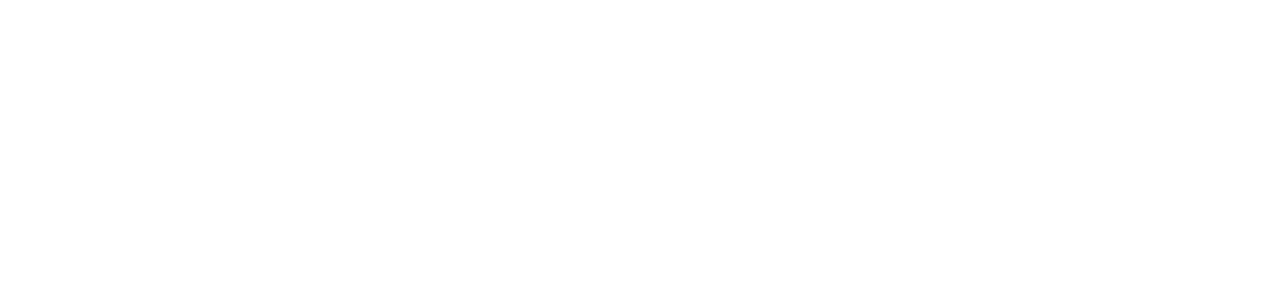
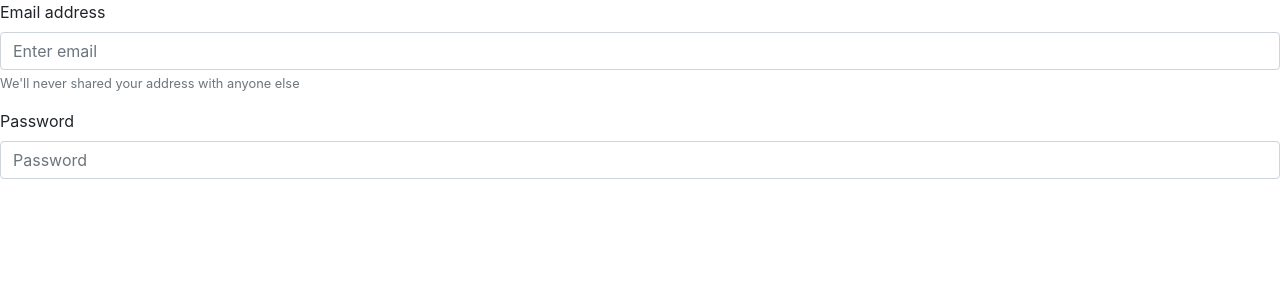
Before and after one commit to crobertson10/AREA, a React (Create React App) app in the folder web/: page /sign-in in a window 1280 px wide. Shown: the top 300 px of the page. Built offline with nearby package versions, Linux system fonts and the light colour scheme.

Commit message:
[+] Sign-in page
Adding a Sign-in page, with an integrated component "MyForm" to get user's email and password

```diff
--- a/web/package.json
+++ b/web/package.json
@@ -6,10 +6,12 @@
     "@testing-library/jest-dom": "^4.2.4",
     "@testing-library/react": "^9.3.2",
     "@testing-library/user-event": "^7.1.2",
+    "bootstrap": "^4.4.1",
     "eslint": "^6.8.0",
     "eslint-config-airbnb-base": "^14.0.0",
     "eslint-plugin-import": "^2.20.0",
     "react": "^16.12.0",
+    "react-bootstrap": "^1.0.0-beta.16",
     "react-dom": "^16.12.0",
     "react-router-dom": "^5.1.2",
     "react-scripts": "3.3.0"
--- a/web/src/App.js
+++ b/web/src/App.js
@@ -1,27 +1,16 @@
 import React from 'react';
-import logo from './logo.svg';
 import {
   Switch,
-  Route,
-  Link
+  Route
 } from "react-router-dom";
+import Signin from "./Pages/Signin/Signin";
 import './App.css';
+import 'bootstrap/dist/css/bootstrap.min.css';
 
 function App() {
   return (
     <Switch>
-      <Route path="/">
-
-      </Route>
-      <Route path="/signup">
-
-      </Route>
-      <Route path="/signin">
-
-      </Route>
-      <Route path="/home">
-
-      </Route>
+      <Route path="/sign-in" component={Signin} />
     </Switch>
   );
 }
--- /dev/null
+++ b/web/src/Components/Form/Form.js
@@ -0,0 +1,17 @@
+import React from 'react';
+import Form from "react-bootstrap/Form";
+
+
+function MyForm(props) {
+    return (
+        <Form>
+            <Form.Group controlId={props.id}>
+                <Form.Label>{props.label}</Form.Label>
+                <Form.Control type={props.type} placeholder={props.placeholder} onChange={e => props.value(e.target.value)} />
+                {props.message.length > 0 ? <Form.Text className="text-muted">{props.message}</Form.Text> : null}
+            </Form.Group>
+        </Form>
+    );
+};
+
+export default MyForm;
--- /dev/null
+++ b/web/src/Pages/Signin/Signin.js
@@ -0,0 +1,53 @@
+import React from "react";
+import MyForm from "../../Components/Form/Form";
+
+class Signin extends React.Component {
+    constructor(props) {
+        super(props);
+        this.state = {
+            email: "",
+            password: ""
+        }
+    }
+
+    setEmail = async (value) => {
+        this.setState({
+            email: value
+        }, () => {
+            console.log(this.state.email);
+        });
+    }
+
+    setPassword = async (value) => {
+        this.setState({
+            password: value
+        }, () => {
+            console.log(this.state.password);
+        });
+    }
+
+    render() {
+        return (
+            <div>
+                <MyForm
+                id="email"
+                label="Email address"
+                placeholder="Enter email"
+                message="We'll never shared your address with anyone else"
+                type="email"
+                value={this.setEmail}
+                />
+                <MyForm
+                id="password"
+                label="Password"
+                placeholder="Password"
+                message=""
+                type="password"
+                value={this.setPassword}
+                />
+            </div>
+        )
+    }
+}
+
+export default Signin;
```
Also changed, not shown: 1 other file (tests, documents, lock files or other folders).
